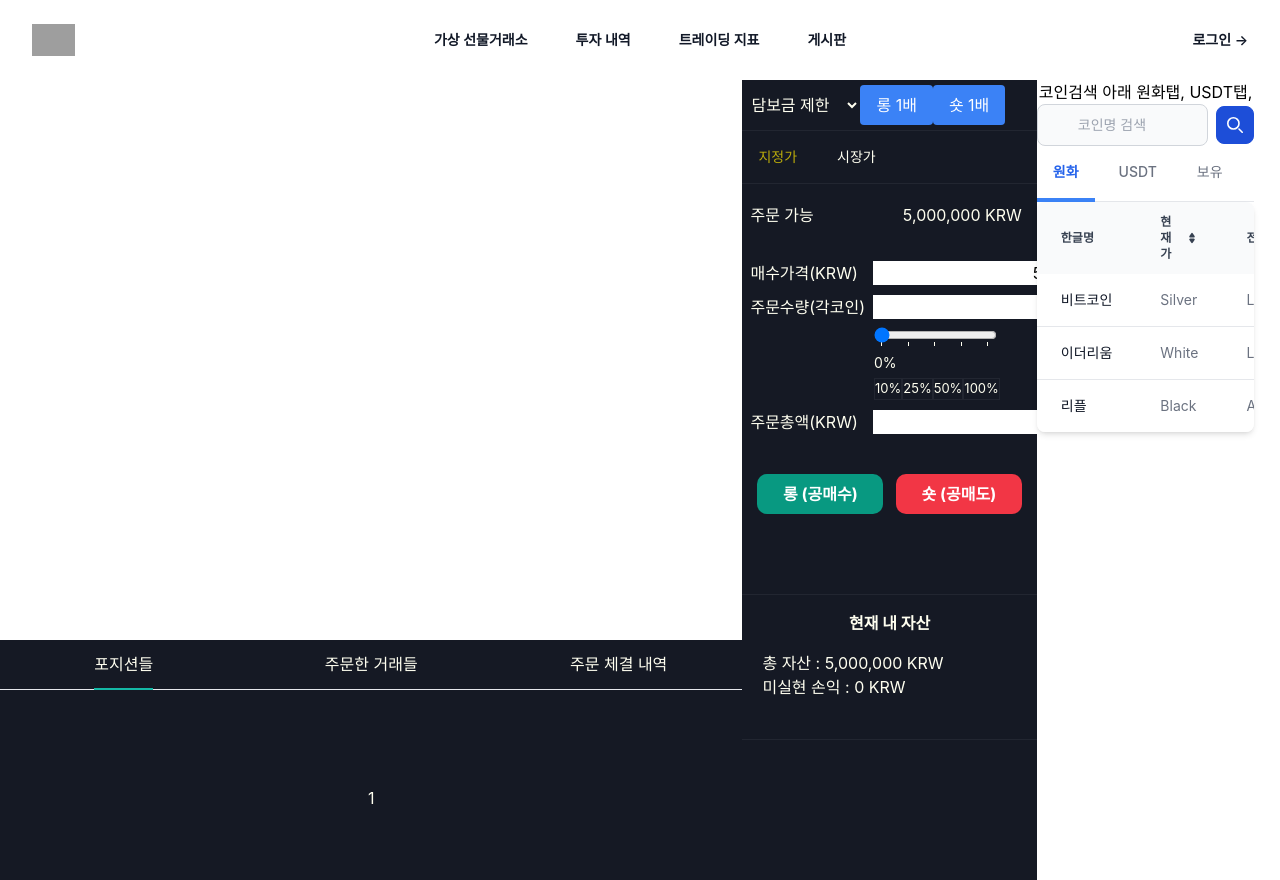
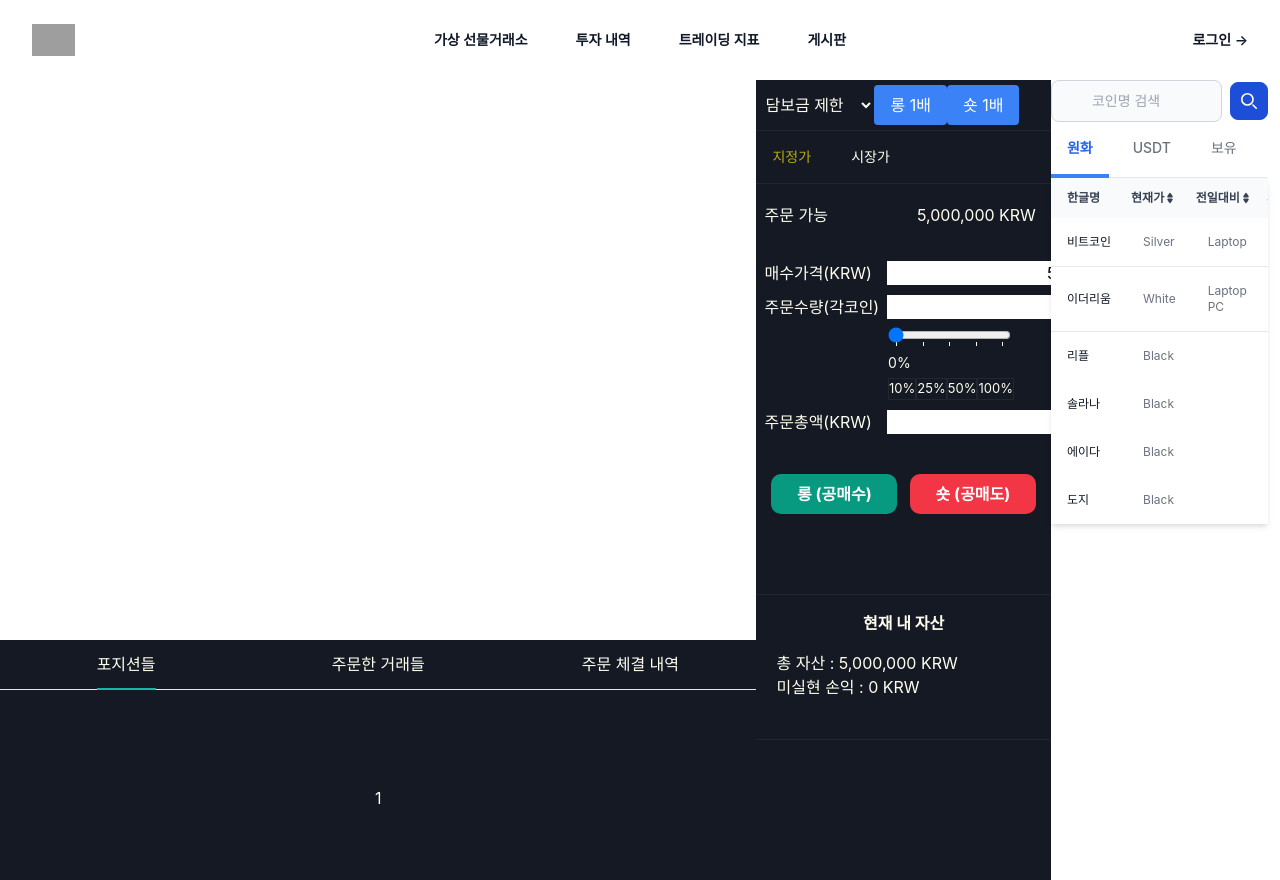
Before and after one commit to jea0902/Team-BItcos-Frontend, a React (Create React App) app: page /Virtual-Future-Trading in a window 1280 px wide. Built offline with nearby package versions, Linux system fonts and the light colour scheme; grey boxes are pictures that could not be loaded; a web font is replaced by a local one.

Commit message:
반복문으로 코인리스트 만들어야 한다 sec3.

```diff
--- a/src/css/VirtualFutureTrading.css
+++ b/src/css/VirtualFutureTrading.css
@@ -1,7 +1,7 @@
 .integratedSection {
   display: flex;
   flex-direction: row;
-  width: 98vw; /* 여기 너비 100%로 해두면, 기존 뷰포트 100%를 초과하네 */
+  width: 99.1vw; /* 여기 너비 100%로 해두면, 기존 뷰포트 100%를 초과하네 */
 }
 
 .sec1 {
--- a/src/virtualFutureTrading/VirtualFutureTrading.tsx
+++ b/src/virtualFutureTrading/VirtualFutureTrading.tsx
@@ -18,7 +18,6 @@ const VirtualFutureTrading : React.FC = () => {
                 <PositionSec />
             </div>
             <div className='sec3'>
-                코인검색 아래 원화탭, USDT탭,
                 <SearchBar />
                 <KrwUsdtHoldTABS />
                 <SortableTable />
--- a/src/virtualFutureTrading/section3/SortableTable.tsx
+++ b/src/virtualFutureTrading/section3/SortableTable.tsx
@@ -5,33 +5,33 @@ export default function SortableTable() {
     <div>
 
 
-        <div className="relative overflow-x-auto shadow-md sm:rounded-lg">
+        <div className="relative overflow-x-auto shadow-md">
             <table className="w-full text-sm text-left rtl:text-right text-gray-500 dark:text-gray-400">
                 <thead className="text-xs text-gray-700 uppercase bg-gray-50 dark:bg-gray-700 dark:text-gray-400">
                     <tr>
-                        <th scope="col" className="px-6 py-3">
+                        <th scope="col" className="px-4 py-3">
                             한글명
                         </th>
-                        <th scope="col" className="px-6 py-3">
-                            <div className="flex items-center">
-                                현재가
-                                <a href="#"><svg className="w-3 h-3 ms-1.5" aria-hidden="true" xmlns="http://www.w3.org/2000/svg" fill="currentColor" viewBox="0 0 24 24">
-            <path d="M8.574 11.024h6.852a2.075 2.075 0 0 0 1.847-1.086 1.9 1.9 0 0 0-.11-1.986L13.736 2.9a2.122 2.122 0 0 0-3.472 0L6.837 7.952a1.9 1.9 0 0 0-.11 1.986 2.074 2.074 0 0 0 1.847 1.086Zm6.852 1.952H8.574a2.072 2.072 0 0 0-1.847 1.087 1.9 1.9 0 0 0 .11 1.985l3.426 5.05a2.123 2.123 0 0 0 3.472 0l3.427-5.05a1.9 1.9 0 0 0 .11-1.985 2.074 2.074 0 0 0-1.846-1.087Z"/>
-        </svg></a>
+                        <th scope="col" className="px-1 py-3">
+                            <div className="flex items-center flex-row">
+                                <span className='text-xs'>현재가</span>
+                                <svg className="w-3 h-3" aria-hidden="true" xmlns="http://www.w3.org/2000/svg" fill="currentColor" viewBox="0 0 24 24">
+                                    <path d="M8.574 11.024h6.852a2.075 2.075 0 0 0 1.847-1.086 1.9 1.9 0 0 0-.11-1.986L13.736 2.9a2.122 2.122 0 0 0-3.472 0L6.837 7.952a1.9 1.9 0 0 0-.11 1.986 2.074 2.074 0 0 0 1.847 1.086Zm6.852 1.952H8.574a2.072 2.072 0 0 0-1.847 1.087 1.9 1.9 0 0 0 .11 1.985l3.426 5.05a2.123 2.123 0 0 0 3.472 0l3.427-5.05a1.9 1.9 0 0 0 .11-1.985 2.074 2.074 0 0 0-1.846-1.087Z"/>
+                                </svg>
                             </div>
                         </th>
-                        <th scope="col" className="px-6 py-3">
+                        <th scope="col" className="px-1 py-3">
                             <div className="flex items-center">
                                 전일대비
-                                <a href="#"><svg className="w-3 h-3 ms-1.5" aria-hidden="true" xmlns="http://www.w3.org/2000/svg" fill="currentColor" viewBox="0 0 24 24">
-            <path d="M8.574 11.024h6.852a2.075 2.075 0 0 0 1.847-1.086 1.9 1.9 0 0 0-.11-1.986L13.736 2.9a2.122 2.122 0 0 0-3.472 0L6.837 7.952a1.9 1.9 0 0 0-.11 1.986 2.074 2.074 0 0 0 1.847 1.086Zm6.852 1.952H8.574a2.072 2.072 0 0 0-1.847 1.087 1.9 1.9 0 0 0 .11 1.985l3.426 5.05a2.123 2.123 0 0 0 3.472 0l3.427-5.05a1.9 1.9 0 0 0 .11-1.985 2.074 2.074 0 0 0-1.846-1.087Z"/>
-        </svg></a>
+                                <a href="#"><svg className="w-3 h-3" aria-hidden="true" xmlns="http://www.w3.org/2000/svg" fill="currentColor" viewBox="0 0 24 24">
+                                    <path d="M8.574 11.024h6.852a2.075 2.075 0 0 0 1.847-1.086 1.9 1.9 0 0 0-.11-1.986L13.736 2.9a2.122 2.122 0 0 0-3.472 0L6.837 7.952a1.9 1.9 0 0 0-.11 1.986 2.074 2.074 0 0 0 1.847 1.086Zm6.852 1.952H8.574a2.072 2.072 0 0 0-1.847 1.087 1.9 1.9 0 0 0 .11 1.985l3.426 5.05a2.123 2.123 0 0 0 3.472 0l3.427-5.05a1.9 1.9 0 0 0 .11-1.985 2.074 2.074 0 0 0-1.846-1.087Z"/>
+                                </svg></a>
                             </div>
                         </th>
-                        <th scope="col" className="px-6 py-3">
+                        <th scope="col" className="px-1 py-3">
                             <div className="flex items-center">
                                 거래대금
-                                <a href="#"><svg className="w-3 h-3 ms-1.5" aria-hidden="true" xmlns="http://www.w3.org/2000/svg" fill="currentColor" viewBox="0 0 24 24">
+                                <a href="#"><svg className="w-3 h-3" aria-hidden="true" xmlns="http://www.w3.org/2000/svg" fill="currentColor" viewBox="0 0 24 24">
             <path d="M8.574 11.024h6.852a2.075 2.075 0 0 0 1.847-1.086 1.9 1.9 0 0 0-.11-1.986L13.736 2.9a2.122 2.122 0 0 0-3.472 0L6.837 7.952a1.9 1.9 0 0 0-.11 1.986 2.074 2.074 0 0 0 1.847 1.086Zm6.852 1.952H8.574a2.072 2.072 0 0 0-1.847 1.087 1.9 1.9 0 0 0 .11 1.985l3.426 5.05a2.123 2.123 0 0 0 3.472 0l3.427-5.05a1.9 1.9 0 0 0 .11-1.985 2.074 2.074 0 0 0-1.846-1.087Z"/>
         </svg></a>
                             </div>
@@ -39,45 +39,87 @@ export default function SortableTable() {
                     </tr>
                 </thead>
                 <tbody>
-                    <tr className="bg-white border-b dark:bg-gray-800 dark:border-gray-700">
-                        <th scope="row" className="px-6 py-4 font-medium text-gray-900 whitespace-nowrap dark:text-white">
+                    <tr className="bg-white border-b dark:bg-gray-800 dark:border-gray-700 text-xs">
+                        <th scope="row" className="px-4 py-4 font-medium text-gray-900 whitespace-nowrap dark:text-white">
                             비트코인
                         </th>
-                        <td className="px-6 py-4">
+                        <td className="px-4 py-4">
                             Silver
                         </td>
-                        <td className="px-6 py-4">
+                        <td className="px-4 py-4">
                             Laptop
                         </td>
-                        <td className="px-6 py-4">
+                        <td className="px-4 py-4">
                             $2999
                         </td>
                     </tr>
-                    <tr className="bg-white border-b dark:bg-gray-800 dark:border-gray-700">
-                        <th scope="row" className="px-6 py-4 font-medium text-gray-900 whitespace-nowrap dark:text-white">
+                    <tr className="bg-white border-b dark:bg-gray-800 dark:border-gray-700 text-xs">
+                        <th scope="row" className="px-4 py-4 font-medium text-gray-900 whitespace-nowrap dark:text-white">
                             이더리움
                         </th>
-                        <td className="px-6 py-4">
+                        <td className="px-4 py-4">
                             White
                         </td>
-                        <td className="px-6 py-4">
+                        <td className="px-4 py-4">
                             Laptop PC
                         </td>
-                        <td className="px-6 py-4">
+                        <td className="px-4 py-4">
                             $1999
                         </td>
                     </tr>
-                    <tr className="bg-white dark:bg-gray-800">
-                        <th scope="row" className="px-6 py-4 font-medium text-gray-900 whitespace-nowrap dark:text-white">
+                    <tr className="bg-white dark:bg-gray-800 text-xs">
+                        <th scope="row" className="px-4 py-4 font-medium text-gray-900 whitespace-nowrap dark:text-white">
                             리플
                         </th>
-                        <td className="px-6 py-4">
+                        <td className="px-4 py-4">
                             Black
                         </td>
-                        <td className="px-6 py-4">
-                            Accessories
+                        <td className="px-4 py-4">
+
                         </td>
-                        <td className="px-6 py-4">
+                        <td className="px-4 py-4">
+                            $99
+                        </td>
+                    </tr>
+                    <tr className="bg-white dark:bg-gray-800 text-xs">
+                        <th scope="row" className="px-4 py-4 font-medium text-gray-900 whitespace-nowrap dark:text-white">
+                            솔라나
+                        </th>
+                        <td className="px-4 py-4">
+                            Black
+                        </td>
+                        <td className="px-4 py-4">
+
+                        </td>
+                        <td className="px-4 py-4">
+                            $99
+                        </td>
+                    </tr>
+                    <tr className="bg-white dark:bg-gray-800 text-xs">
+                        <th scope="row" className="px-4 py-4 font-medium text-gray-900 whitespace-nowrap dark:text-white">
+                            에이다
+                        </th>
+                        <td className="px-4 py-4">
+                            Black
+                        </td>
+                        <td className="px-4 py-4">
+
+                        </td>
+                        <td className="px-4 py-4">
+                            $99
+                        </td>
+                    </tr>
+                    <tr className="bg-white dark:bg-gray-800 text-xs">
+                        <th scope="row" className="px-4 py-4 font-medium text-gray-900 whitespace-nowrap dark:text-white">
+                            도지
+                        </th>
+                        <td className="px-4 py-4">
+                            Black
+                        </td>
+                        <td className="px-4 py-4">
+
+                        </td>
+                        <td className="px-4 py-4">
                             $99
                         </td>
                     </tr>
```
